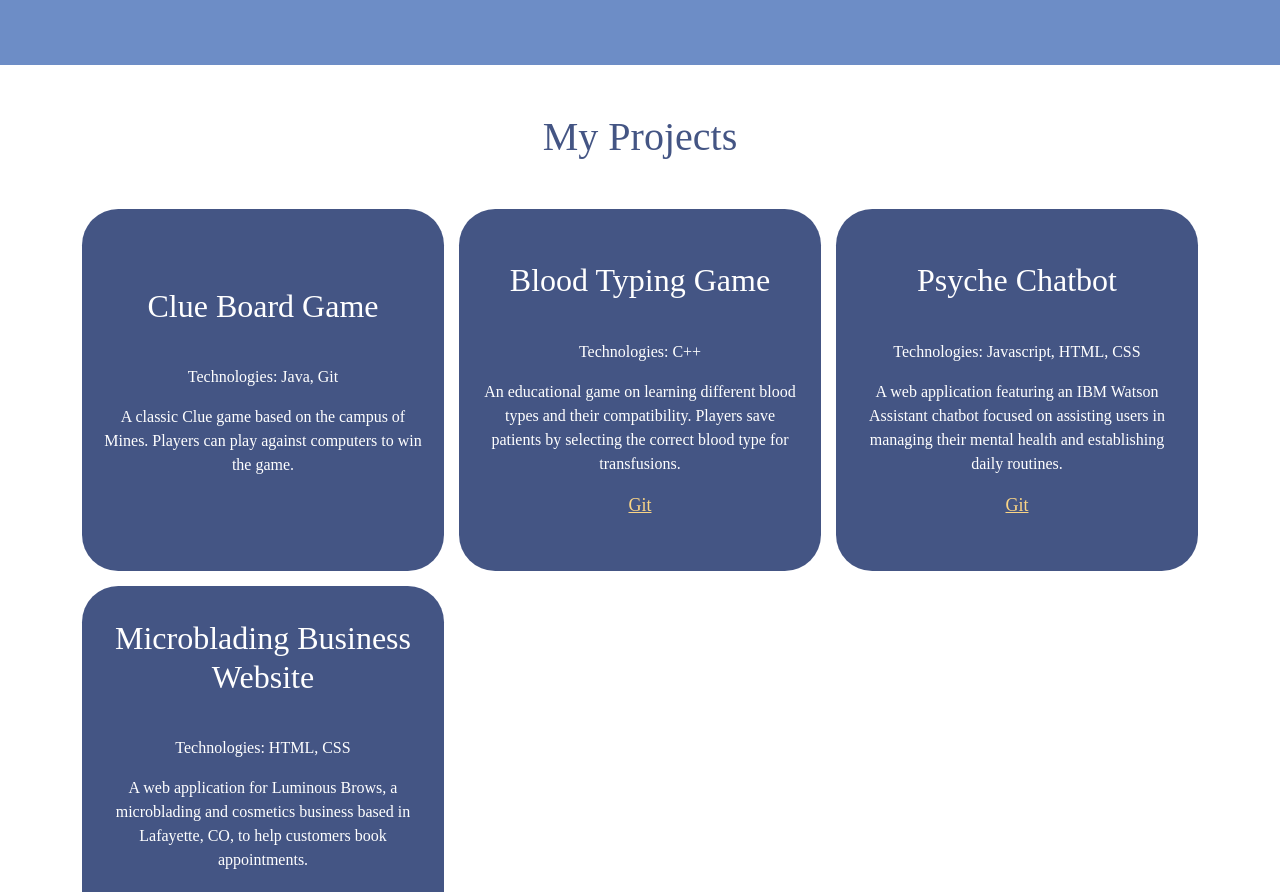
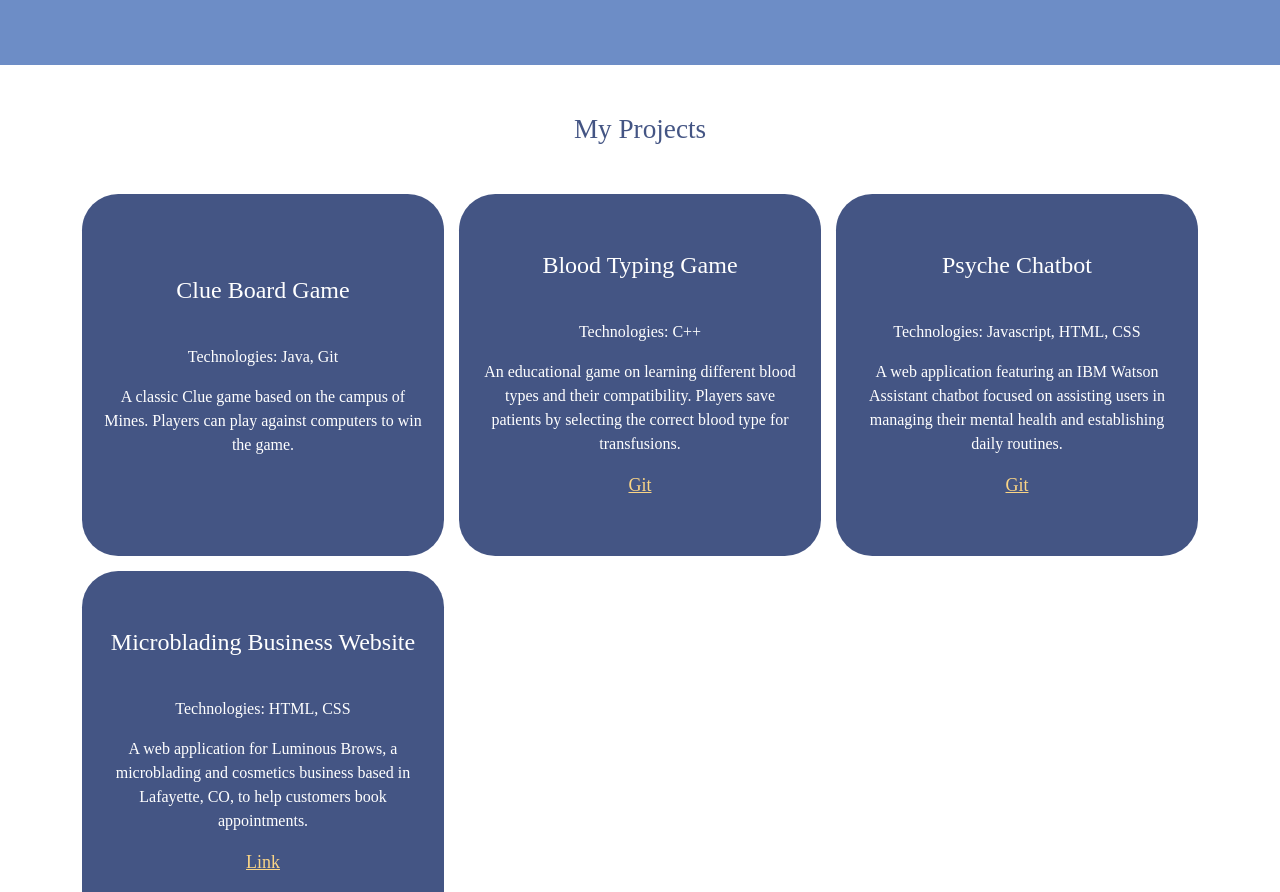
Before and after one commit to katr1na/katrinango.com, a React (Vite) app: page / in a window 1280 px wide. Shown: the part 794-1686 px from the top of the page. Built offline with nearby package versions, Linux system fonts and the light colour scheme; a web font is replaced by a local one.

Commit message:
Added link to mail

```diff
--- a/src/components/BannerInfo.tsx
+++ b/src/components/BannerInfo.tsx
@@ -21,7 +21,7 @@ const BannerInfo = () => {
                                 <a className='social-icon m-3' href="https://github.com/katr1na" target="_blank" rel="noopener noreferrer">
                                     <img src={github} alt='Github Icon'></img>
                                 </a>
-                                <a className='social-icon m-3'>
+                                <a className='social-icon m-3' href="mailto:katrinango3388@gmail.com">
                                     <img src={mail} alt='Mail Icon'></img>
                                 </a>
                             </div>
--- a/src/components/Footer.tsx
+++ b/src/components/Footer.tsx
@@ -23,7 +23,7 @@ const Footer = () => {
                             <a className='m-3' href="https://github.com/katr1na" target="_blank" rel="noopener noreferrer">
                                 <img src={github} alt='Github Icon'></img>
                             </a>
-                            <a className='m-3'>
+                            <a className='m-3' href="mailto:katrinango3388@gmail.com">
                                 <img src={mail} alt='Mail Icon'></img>
                             </a>
                         </div>
--- a/src/styles.css
+++ b/src/styles.css
@@ -138,6 +138,7 @@
 .my-projects {
     font-family: 'Mochiy Pop One';
     color: var(--dark-purple);
+    font-size: 1.7rem;
 }
 
 .project-card {
@@ -156,7 +157,7 @@
 
 .project-card h1 {
     font-family: 'Mochiy Pop One';
-    font-size: 2rem;
+    font-size: 1.5rem;
     margin-bottom: 40px;
 }
 
```
